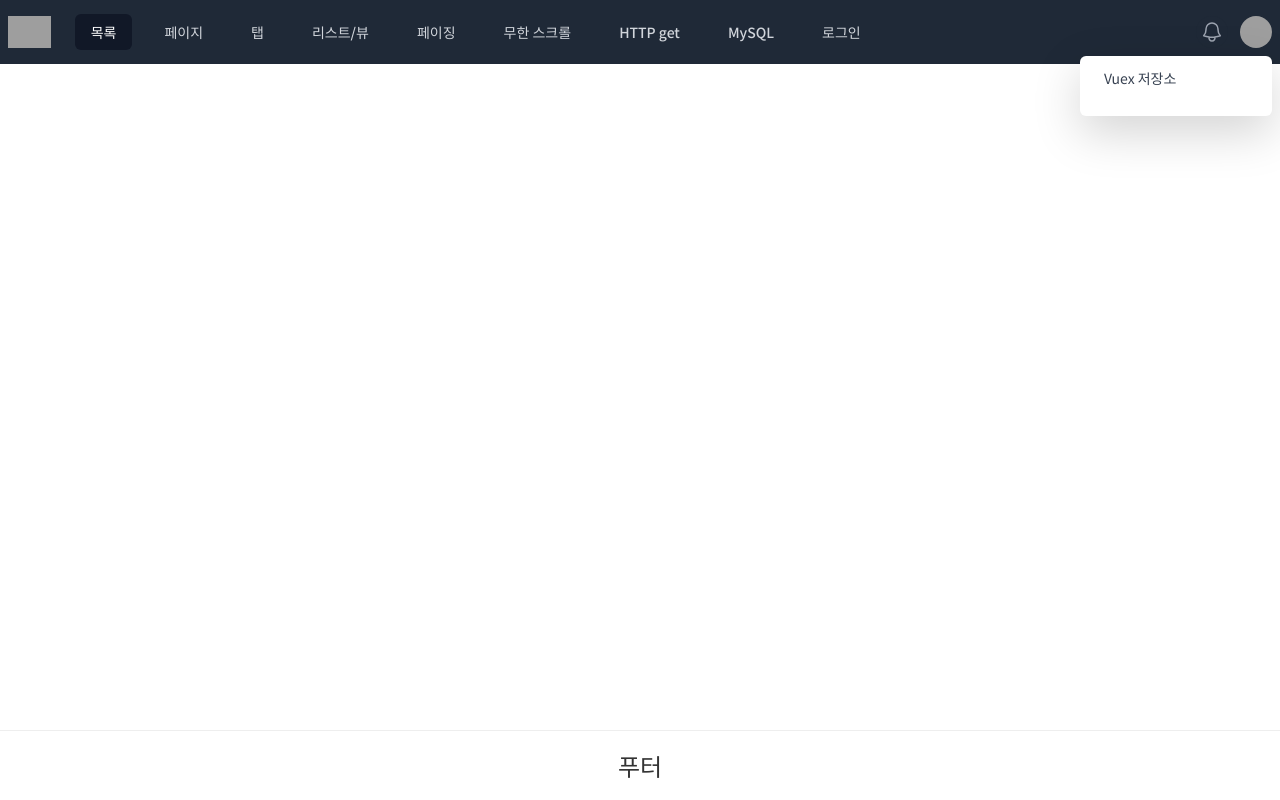
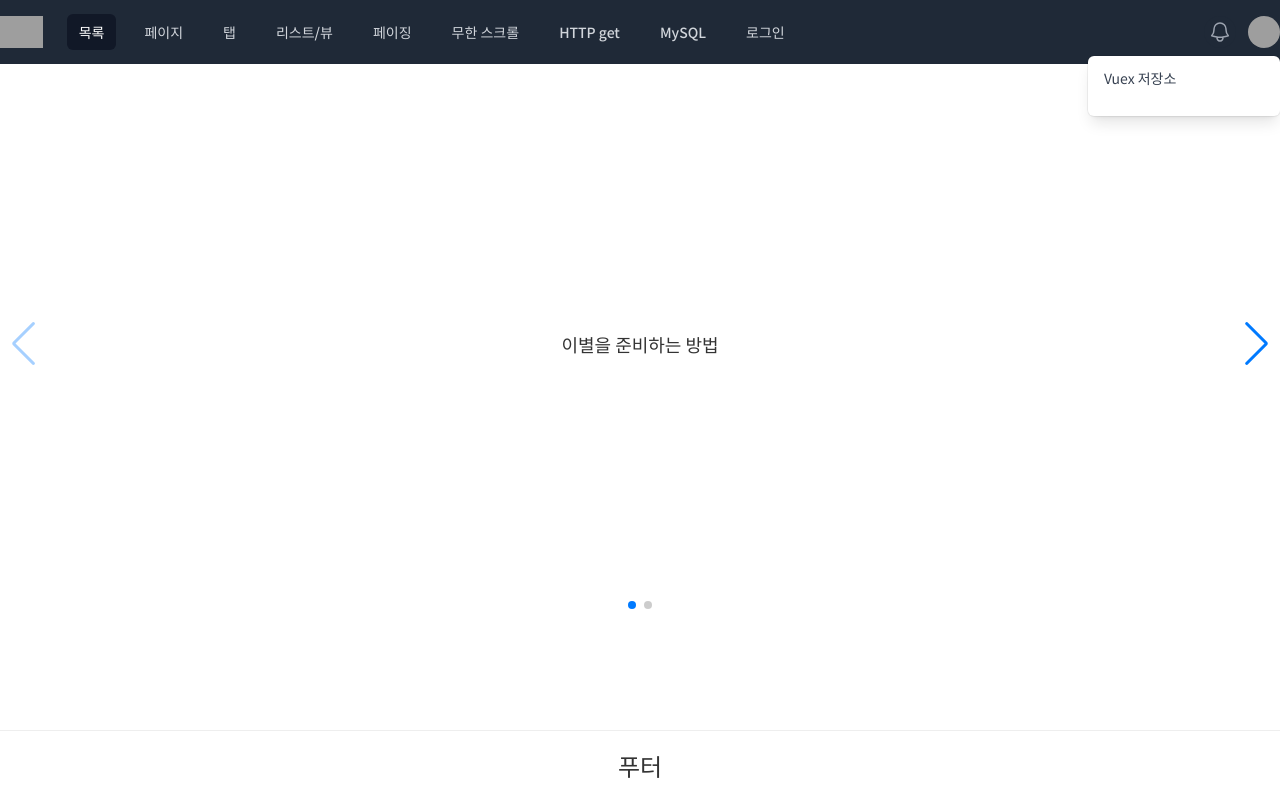
Before and after one commit to nohyoungjin/vue, a Vue app in the folder vue-project/: page /SwiperSlide in a window 1280 px wide. Built offline with nearby package versions, Linux system fonts and the light colour scheme; grey boxes are pictures that could not be loaded; a small style sheet from the web is missing; what vue-cookies would draw is missing.

Commit message:
Swiper 슬라이더

```diff
--- a/vue-project/package.json
+++ b/vue-project/package.json
@@ -15,6 +15,7 @@
     "node-sass": "^7.0.1",
     "sass": "^1.50.1",
     "sass-loader": "^12.6.0",
+    "swiper": "^8.4.5",
     "vue": "^3.2.13",
     "vue-cookie": "^1.1.4",
     "vue-cookies": "^1.8.2",
--- a/vue-project/src/assets/scss/commons.scss
+++ b/vue-project/src/assets/scss/commons.scss
@@ -7,9 +7,9 @@
 
 /* Adopt bootstrap pagination stylesheet. */
 
-@import 'https://cdn.jsdelivr.net/npm/bootstrap@5.1.3/dist/css/bootstrap.min.css';
+// @import 'https://cdn.jsdelivr.net/npm/bootstrap@5.1.3/dist/css/bootstrap.min.css';
 
-@import 'https://cdn.jsdelivr.net/npm/animate.css@3.5.1';
+// @import 'https://cdn.jsdelivr.net/npm/animate.css@3.5.1';
 
 @import 'font.scss';
 @import 'reset.scss';
@@ -18,28 +18,12 @@
 //
 
 .footer {display:flex;justify-content:center;align-items:center;position:fixed;left:0;bottom:0;width:100%;height:70px;border-top:1px solid #eee;background:#fff;font-size:24px}
-.container {width:100%;margin:0 auto;text-align:center}
-
-nav span {display:inline-block;position:relative;top:-4px;padding:0 20px 0 10px;font-size:10px}
+.container {max-width:100% !important;margin:0 auto;text-align:center}
 
 nav a {color:#2c3e50}
 nav a.router-link-exact-active {color:#42b983}
 
 /* NEW */
-
-:root {
-  --blue-1: #2979FF;
-  --blue-2: #2264D1;
-  --white: #fff;
-  --black-1: #000;
-  --black-2: #282828;
-  --gray-1: #333;
-  --gray-2: #4F4F4F;
-  --gray-3: #828282;
-  --gray-4: #BDBDBD;
-  --gray-5: #DDD;
-  --gray-6: #F0F0F0;
-}
 
 /* 사업소개 뷰 */
 
@@ -315,3 +299,69 @@ a:hover .css-im {box-shadow:rgb(0 0 33 / 7%) 0px 16px 22.4px 4.8px, rgb(0 0 33 /
 .axis_x .time.data1 > span {position:relative;top:-35px;left:-2px;font-size:18px;letter-spacing:-0.8px}
 
 .axis_x button.graph {border:0}
+
+
+.pagination {
+  display: flex;
+  padding-left: 0;
+  list-style: none;
+}
+
+.pagination[data-v-57d5077c] {
+    margin: 70px 0 0;
+    justify-content: center;
+}
+
+.page-item.active .page-link {
+  z-index: 3;
+  color: #fff;
+  background-color: #0d6efd;
+  border-color: #0d6efd;
+}
+
+.page-link {
+  position: relative;
+  display: block;
+  color: #0d6efd;
+  text-decoration: none;
+  background-color: #fff;
+  border: 1px solid #dee2e6;
+  transition: color .15s ease-in-out,background-color .15s ease-in-out,border-color .15s ease-in-out,box-shadow .15s ease-in-out;
+}
+
+.page-link {
+  padding: .375rem .75rem;
+}
+
+.page-item.disabled .page-link {
+  color: #6c757d;
+  pointer-events: none;
+  background-color: #fff;
+  border-color: #dee2e6;
+}
+
+.page-item:first-child .page-link {
+  border-top-left-radius: .25rem;
+  border-bottom-left-radius: .25rem;
+}
+
+.page-item:first-child .page-link {
+  border-top-left-radius: 0.25rem;
+  border-bottom-left-radius: 0.25rem;
+}
+
+.page-item.disabled .page-link {
+  color: #6c757d;
+  pointer-events: none;
+  background-color: #fff;
+  border-color: #dee2e6;
+}
+
+.page-item:last-child .page-link {
+  border-top-right-radius: .25rem;
+  border-bottom-right-radius: .25rem;
+}
+
+.page-item:not(:first-child) .page-link {
+  margin-left: -1px;
+}
--- a/vue-project/src/router/index.js
+++ b/vue-project/src/router/index.js
@@ -75,6 +75,11 @@ const routes = [
     path: '/signUp',
     name: 'signUp',
     component: () => import('../views/signUp.vue')
+  },
+  {
+    path: '/SwiperSlide',
+    name: 'SwiperSlide',
+    component: () => import('../views/SwiperSlide.vue')
   }
 
 ]
--- /dev/null
+++ b/vue-project/src/views/SwiperSlide.vue
@@ -0,0 +1,100 @@
+<template>
+    <div class="main_visual">
+        <swiper
+        :modules="modules"
+        :slides-per-view="1"
+        :space-between="50"
+        navigation
+        :pagination="{ clickable: true }"
+        @swiper="onSwiper"
+        @slideChange="onSlideChange"
+        >
+        <swiper-slide class="main_visual_item">
+            <div class="main_visual_content_inner">
+                <div class="inner">
+                    <p class="tit1">이별을 준비하는 방법</p>
+                </div>
+            </div>
+        </swiper-slide>
+        <swiper-slide class="main_visual_item">
+            이별을 준비하는 방법
+        </swiper-slide>
+        <!-- <swiper-slide class="main_visual_item">
+            Slide 3
+        </swiper-slide> -->
+        </swiper>
+    </div>
+  </template>
+  <script>
+    // import Swiper core and required modules
+    import { Navigation, Pagination, A11y } from 'swiper'
+
+    // Import Swiper Vue.js components
+    import { Swiper, SwiperSlide } from 'swiper/vue'
+
+    // Import Swiper styles
+    import 'swiper/css'
+    import 'swiper/css/navigation'
+    import 'swiper/css/pagination'
+
+    // Import Swiper styles
+    export default {
+      components: {
+        Swiper,
+        SwiperSlide,
+      },
+      setup() {
+
+        const onSwiper = (swiper) => {
+          console.log(swiper)
+        }
+
+        const onSlideChange = () => {
+          console.log('slide change')
+        }
+
+        return {
+          onSwiper,
+          onSlideChange,
+          modules: [Navigation, Pagination, A11y],
+        }
+
+      },
+    }
+  </script>
+
+<style>
+
+.swiper {
+    width: 100%;
+    height: 70vh;
+}
+
+.swiper-slide {
+        text-align: center;
+        font-size: 18px;
+        background: #fff;
+
+        /* Center slide text vertically */
+        display: -webkit-box;
+        display: -ms-flexbox;
+        display: -webkit-flex;
+        display: flex;
+        -webkit-box-pack: center;
+        -ms-flex-pack: center;
+        -webkit-justify-content: center;
+        justify-content: center;
+        -webkit-box-align: center;
+        -ms-flex-align: center;
+        -webkit-align-items: center;
+        align-items: center;
+      }
+
+      .swiper-slide img {
+        display: block;
+        width: 100%;
+        height: 100%;
+        object-fit: cover;
+      }
+
+</style>
--- a/vue-project/src/views/signUp.vue
+++ b/vue-project/src/views/signUp.vue
@@ -54,6 +54,19 @@ import { object, string } from 'yup';
 
 export default {
 
+  components: {
+    Form,
+    Field
+  },
+  data() {
+    return {
+      user: {
+        userid: '',
+        name: '',
+        password: ''
+      },
+    }
+  },
   methods: {
     signUp: function() {
       axios.post('/api/user/signUp', {
@@ -64,19 +77,11 @@ export default {
           alert(res.data.message)
           this.$router.push("/DataDb")
         }
+
         if (res.data.success == false) {
           alert(res.data.message)
         }
       })
-    }
-  },
-  data() {
-    return {
-      user: {
-        userid: "",
-        name: "",
-        password: ""
-      },
     }
   },
   computed: {
@@ -85,13 +90,10 @@ export default {
         id: string().required('아이디를 입력해주세요.'),
         name: string().required('이름을 입력해주세요.'),
         password: string().required('비밀번호를 입력해주세요.').matches(/^(?=.*[A-Za-z])(?=.*[0-9])(?=.*[#?!@$%^&*-])(?=.{8,})/,'영문자, 숫자, 특수문자를 조합하여 최소 8자리를 입력해주세요.')
-      });
-    },
-  },
-  components: {
-    Form,
-    Field
+      })
+    }
   }
+
 }
 
 </script>
```
Also changed, not shown: 1 other file (tests, documents, lock files or other folders).
